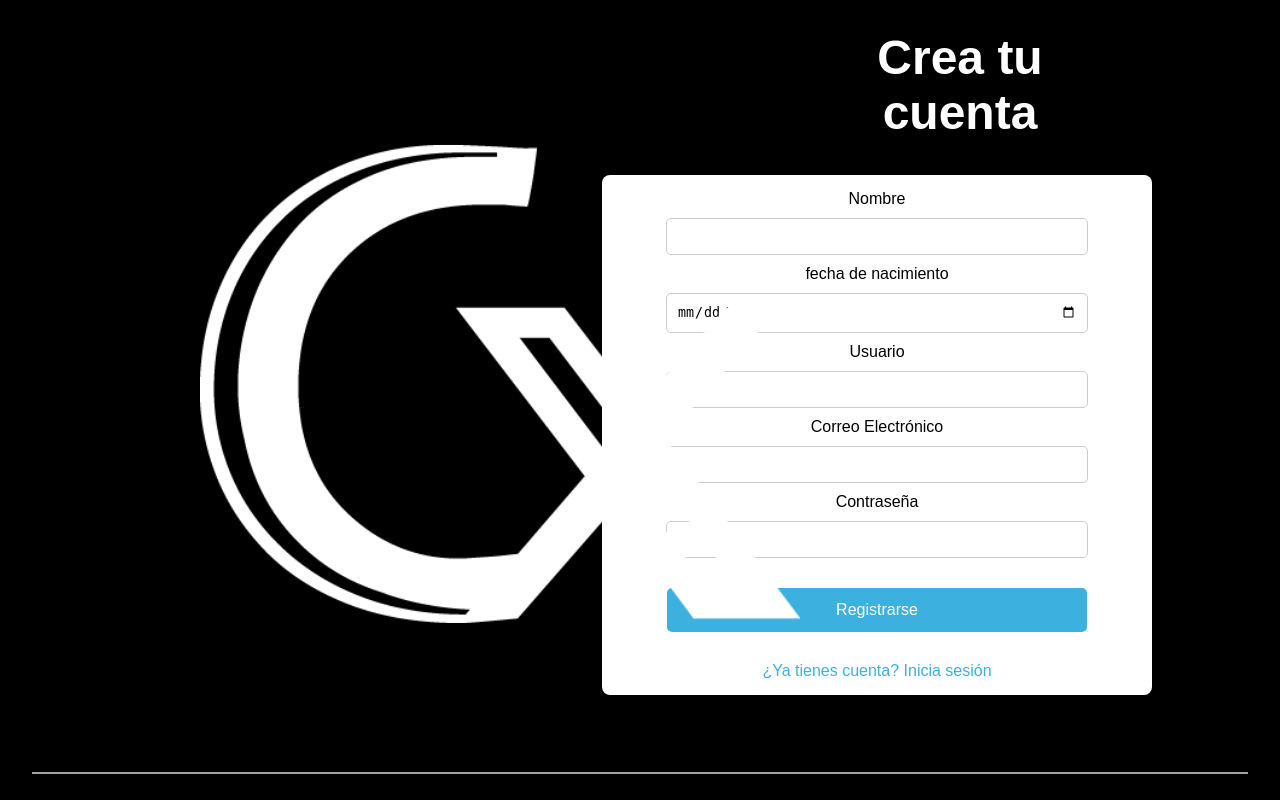
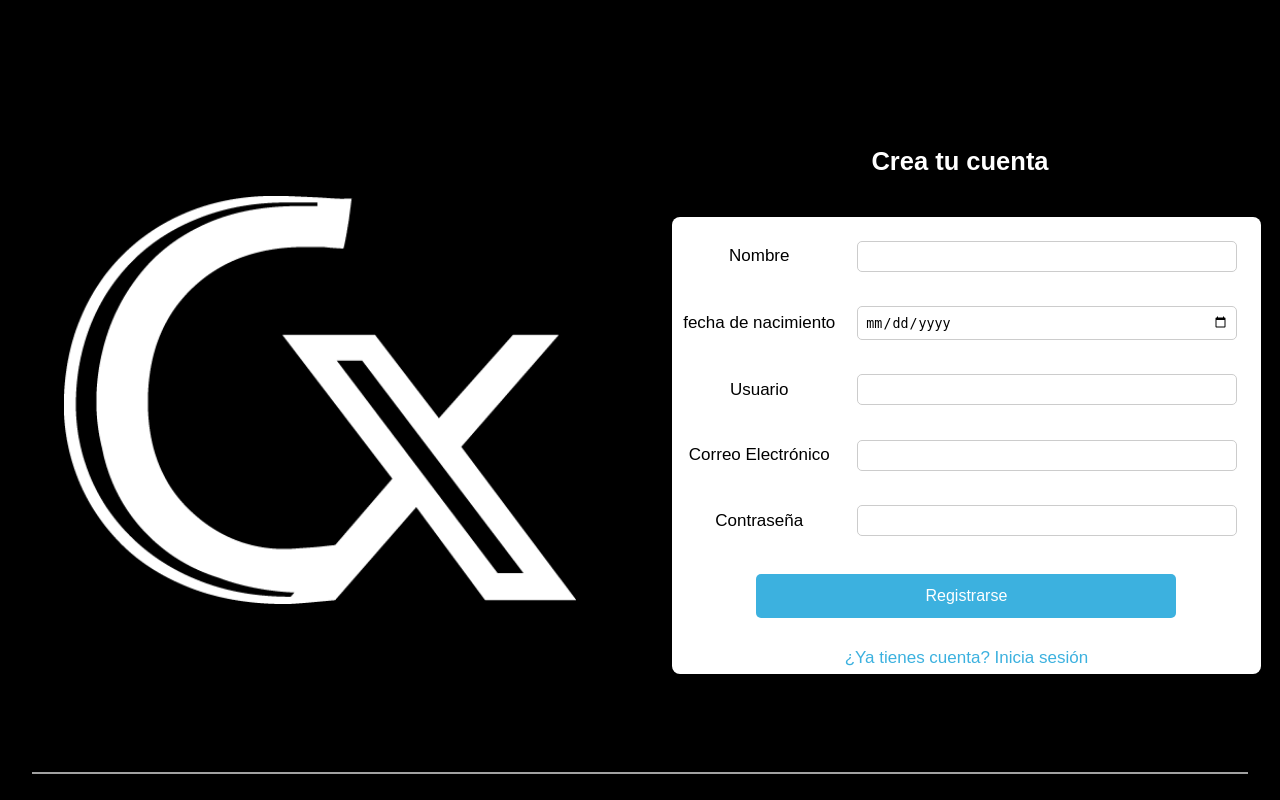
Before and after one commit to MarcosDPG/copyX, a Django app: page /register/ in a window 1280 px wide. Run offline with Django 4.2, Linux system fonts and the light colour scheme.

Commit message:
style(frontend): login and register views improved

```diff
--- a/frontend/static/css/style.css
+++ b/frontend/static/css/style.css
@@ -3,45 +3,55 @@ body {
     font-family: Arial, sans-serif;
     background-color: black;
     display: flex;
-    justify-content: flex-end;
+    justify-content:center;
     align-items: center;
     height: 100vh;
     margin: 0;
-    padding-right: 10vw;
 }
 
-/* Contenedor del formulario */
+body > div {
+    width: 50%;
+}
+
 .container {
     background: rgb(255, 255, 255);
-    margin-top: 70px;
-    padding-top: 15px;
-    padding-bottom: 15px;
-    padding-left: 0px;
-    padding-right: 0px;
     border-radius: 8px;
     box-shadow: 0px 0px 10px rgba(0, 0, 0, 0.1);
-    width: 550px;
+    width: 90%;
+    margin-left: 5%;
+    margin-right: 5%;
+    padding: 1%;
     text-align: center;
+    color: black;
+}
+
+.container form > div {
+    display: flex;
+    flex-direction: row;
+    align-items: center;
+    justify-content: space-evenly;
+}
+
+.container form > div > label{
+    width: 40%;
+
 }
 
 .container_1 {
     background: rgb(255, 255, 255);
-    margin-top: 20px;
-    padding-top: 15px;
-    padding-bottom: 15px;
-    padding-left: 0px;
-    padding-right: 0px;
     border-radius: 8px;
     box-shadow: 0px 0px 10px rgba(0, 0, 0, 0.1);
-    width: 550px;
+    width: 80%;
+    margin-left: 10%;
+    margin-right: 10%;
     text-align: center;
 }
 
 input {
     width: 90%;
-    max-width: 400px;
-    padding: 10px;
-    margin: 10px 0;
+    height: auto;
+    padding: 7px;
+    margin: 3%;
     border: 1px solid #ccc;
     border-radius: 5px;
 }
@@ -64,7 +74,6 @@ button:hover {
     background: #1a7396;
 }
 
-/* Enlace */
 a {
     display: block;
     margin-top: 10px;
@@ -77,36 +86,19 @@ a:hover {
 }
 
 .title {
-    position: absolute;
-    top: 35%;
-    left: 75%;
-    transform: translate(-50%, -100%);
     text-align: center;
     color: white;
-    font-size: 24px;
-    font-weight: bold;
-}
-
-.title_2 {
-    position: absolute;
-    top: 25%;
-    left: 75%;
-    transform: translate(-50%, -100%);
-    text-align: center;
-    color: white;
-    font-size: 24px;
-    font-weight: bold;
+    font-size: 17px;
+    font-weight: unbold;
 }
 
 .logo {
-    width: 600px;
-    height: auto;
+    width: 80%;
+    margin-left: 10%;
+    margin-right: 10%;
     display: block;
-    position: absolute;
-    left: 200px;
-    top: 48%;
-    transform: translateY(-50%);
 }
+
 
 .decorative-line {
     border: none;
--- a/frontend/templates/register.html
+++ b/frontend/templates/register.html
@@ -8,27 +8,40 @@
     <link rel="stylesheet" href="{% static 'css/style.css' %}">
 </head>
 <body>
+    <div>
     <img src="{% static 'images/logo_dark.png' %}" alt="Logo de copyX" class="logo">
-    <div class="title_2">
-        <h1>Crea tu cuenta</h1><br>
     </div>
+    <div class="title">
+        <h2>Crea tu cuenta</h2><br>
         <div class="container">
             <form method="post">
                 {% csrf_token %}
-            <label for="name">Nombre</label><br>
+                <div>
+                    <label for="name">Nombre</label>
                     <input type="text" id="name" name="name" required><br>
-            <label for="birthday">fecha de nacimiento</label><br>
+                </div>
+                <div>
+                    <label for="birthday">fecha de nacimiento</label>
                     <input type="date" id="birthday" name="birthday" max="2014-12-31" required><br>
-            <label for="username">Usuario</label><br>
+                </div>
+                <div>
+                    <label for="username">Usuario</label>
                     <input type="text" id="username" name="username" required><br>
-            <label for="email">Correo Electrónico</label><br>
+                </div>
+                <div>
+                    <label for="email">Correo Electrónico</label>
                     <input type="email" id="email" name="email" required><br>
-            <label for="password">Contraseña</label><br>
+                </div>
+                <div>
+                    <label for="password">Contraseña</label>
                     <input type="password" id="password" name="password" required><br>
+                </div>
                 <button type="submit">Registrarse</button>
             </form>
             <a href="{% url 'login' %}">¿Ya tienes cuenta? Inicia sesión</a>
         </div>
+    </div>
+
     <hr class="decorative-line">
 </body>
 </html>
```
Also changed, not shown: frontend/templates/index.html (+7 -5 lines), frontend/templates/login.html (+5 -2 lines). Lines whose indentation alone changed are shown as unchanged.
